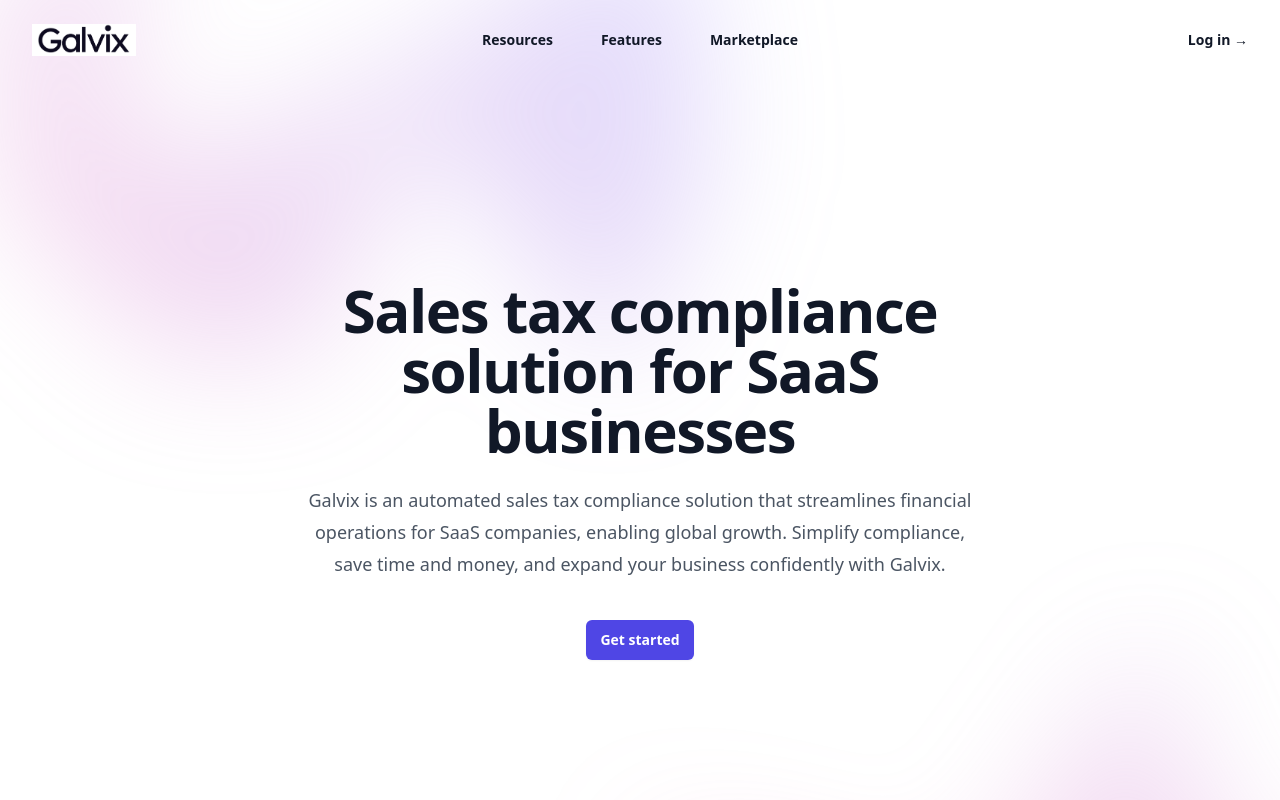
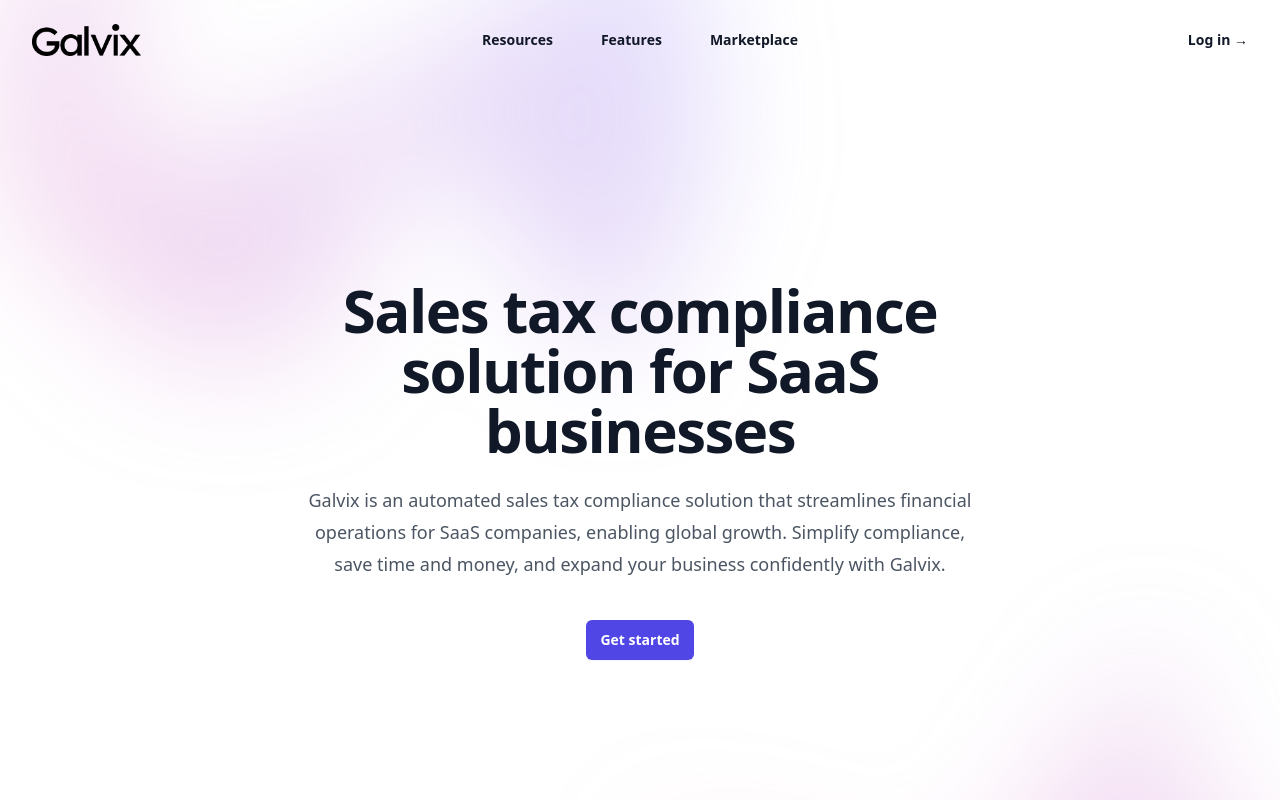
Before and after one commit to galvix-inc/galvix-website, an Astro site: page / in a window 1280 px wide. Shown: the top 800 px of the page. Built offline with nearby package versions, Linux system fonts and the light colour scheme; Astro itself is replaced by a stand-in of ours; a web font is replaced by a local one.

Commit message:
updated logo file

```diff
--- a/src/components/HeroSection.jsx
+++ b/src/components/HeroSection.jsx
@@ -21,7 +21,7 @@
               <span className="sr-only">Galvix</span>
               <img
                 className="h-8 w-auto"
-                src="/images/galvix-logo-wide.jpg"
+                src="/images/galvix-logo.png"
                 alt=""
               />
             </a>
```
Also changed, not shown: public/images/galvix-logo.png (added).
